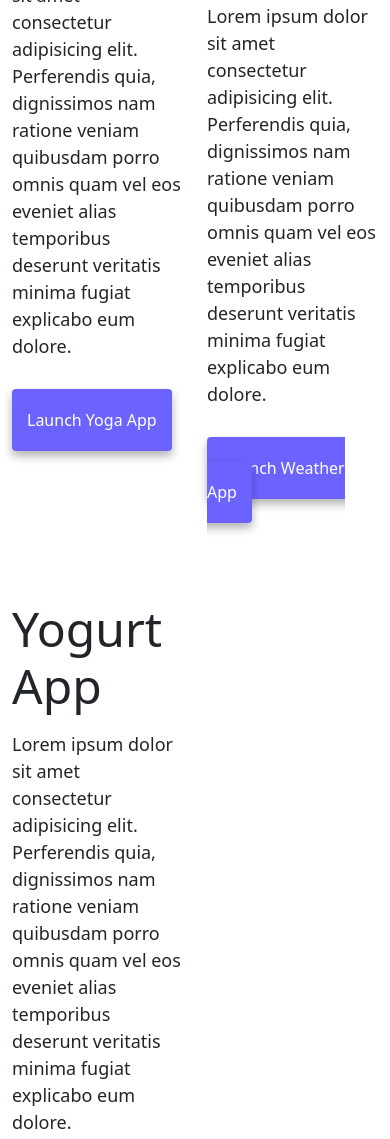
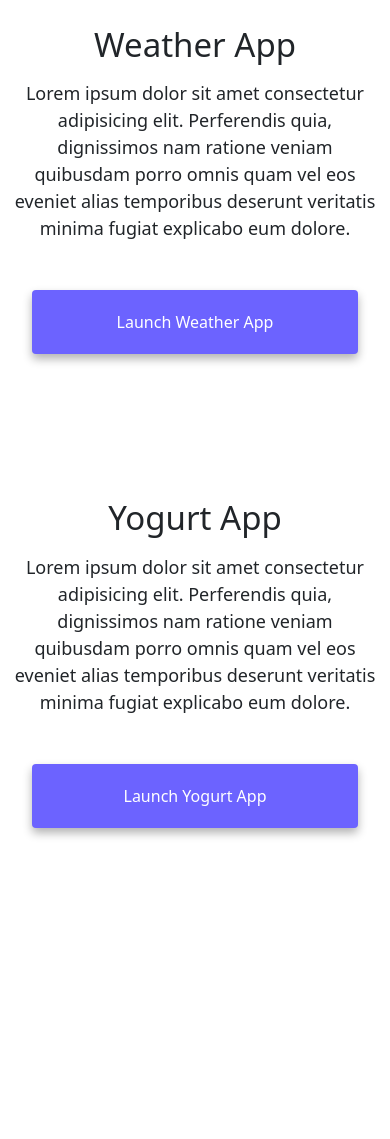
Before and after one commit to ZoryanaTur/zoryanatur-website, a plain HTML site: page index.html in a window 390 px wide. Shown: the part 832-1971 px from the top of the page. After the commit the page ends 1760 px from the top, so only its background shows below. Drawn offline with nearby package versions, Linux system fonts and the light colour scheme.

Commit message:
Made website more responsive

```diff
--- a/index.html
+++ b/index.html
@@ -80,14 +80,14 @@
     </div>
     <div class="container mb-3">
       <div class="row">
-        <div class="col-6 rounded d-none d-md-block">
+        <div class="col-sm-6 rounded d-none d-md-block">
           <img
             src="/images/yoga.png"
             alt="Yoga project"
             class="img-fluid border border-5 border-white d-none d-sm-block"
           />
         </div>
-        <div class="col-6">
+        <div class="col-sm-6">
           <h2 class="mb-3">Yoga app</h2>
           <p>
             Lorem ipsum dolor sit amet consectetur adipisicing elit. Perferendis
@@ -96,12 +96,16 @@
             explicabo eum dolore.
           </p>
           <div class="mt-5">
-            <a href="#" class="primary-link" title="Launch Yoga App">
+            <a
+              href="#"
+              class="primary-link project-link"
+              title="Launch Yoga App"
+            >
               Launch Yoga App</a
             >
           </div>
         </div>
-        <div class="col-6 mt-5">
+        <div class="col-sm-6 mt-5">
           <h2 class="mb-3">Weather App</h2>
           <p>
             Lorem ipsum dolor sit amet consectetur adipisicing elit. Perferendis
@@ -110,26 +114,30 @@
             explicabo eum dolore.
           </p>
           <div class="mt-5">
-            <a href="#" class="primary-link" title="Launch Weather App">
+            <a
+              href="#"
+              class="primary-link project-link"
+              title="Launch Weather App"
+            >
               Launch Weather App</a
             >
           </div>
         </div>
-        <div class="col-6 mt-5">
+        <div class="col-sm-6 mt-5">
           <img
             src="/images/weather.png"
             alt="Weather project"
             class="img-fluid border border-5 border-white rounded d-none d-sm-block"
           />
         </div>
-        <div class="col-6 mt-5">
+        <div class="col-sm-6 mt-5">
           <img
             src="/images/yogurt.png"
             alt="Yogurt project"
             class="img-fluid border border-5 border-white rounded d-none d-sm-block"
           />
         </div>
-        <div class="col-6 mt-5">
+        <div class="col-sm-6 mt-5">
           <h2 class="mb-3">Yogurt App</h2>
           <p>
             Lorem ipsum dolor sit amet consectetur adipisicing elit. Perferendis
@@ -138,7 +146,11 @@
             explicabo eum dolore.
           </p>
           <div class="mt-5">
-            <a href="#" class="primary-link" title="Launch Yogurt App">
+            <a
+              href="#"
+              class="primary-link project-link"
+              title="Launch Yogurt App"
+            >
               Launch Yogurt App</a
             >
           </div>
--- a/style/style.css
+++ b/style/style.css
@@ -5,7 +5,7 @@
   --border: ;
 }
 body {
-  margin-top: 100px;
+  margin: 100px 0;
 }
 h1 {
   font-size: 96px;
@@ -47,7 +47,9 @@ img {
   box-shadow: var(--box-shadow);
   color: white;
 }
-
+.primary-link:hover {
+  color: white;
+}
 .about-link {
   border-radius: 4px;
   padding: 20px 15px;
@@ -82,3 +84,21 @@ img {
 .email-link:hover {
   text-decoration: underline;
 }
+@media (max-width: 576px) {
+  h1 {
+    font-size: 48px;
+    line-height: 1.5;
+  }
+  h2 {
+    font-size: 33px;
+    text-align: center;
+  }
+  p {
+    text-align: center;
+  }
+  .project-link {
+    display: block;
+    text-align: center;
+    margin: 0 20px;
+  }
+}
```
Also changed, not shown: about.html (+3 -3 lines).
